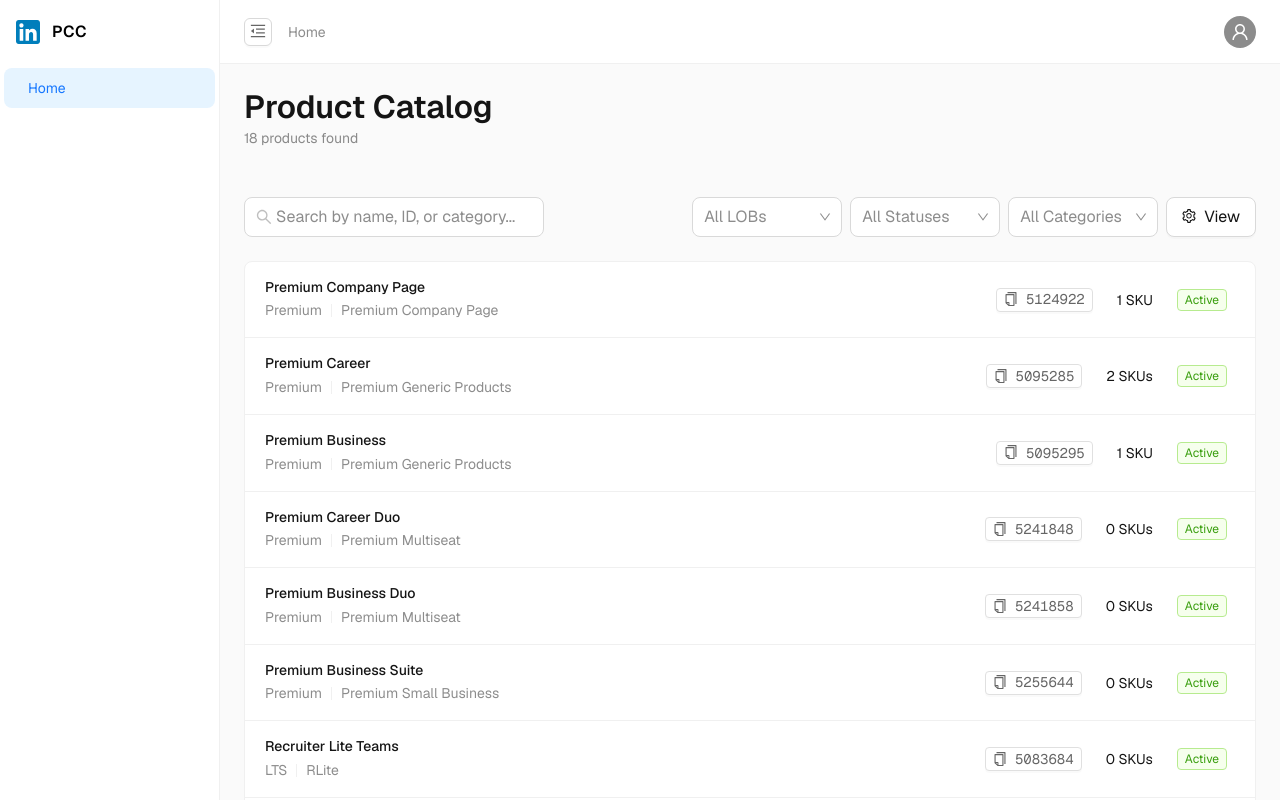
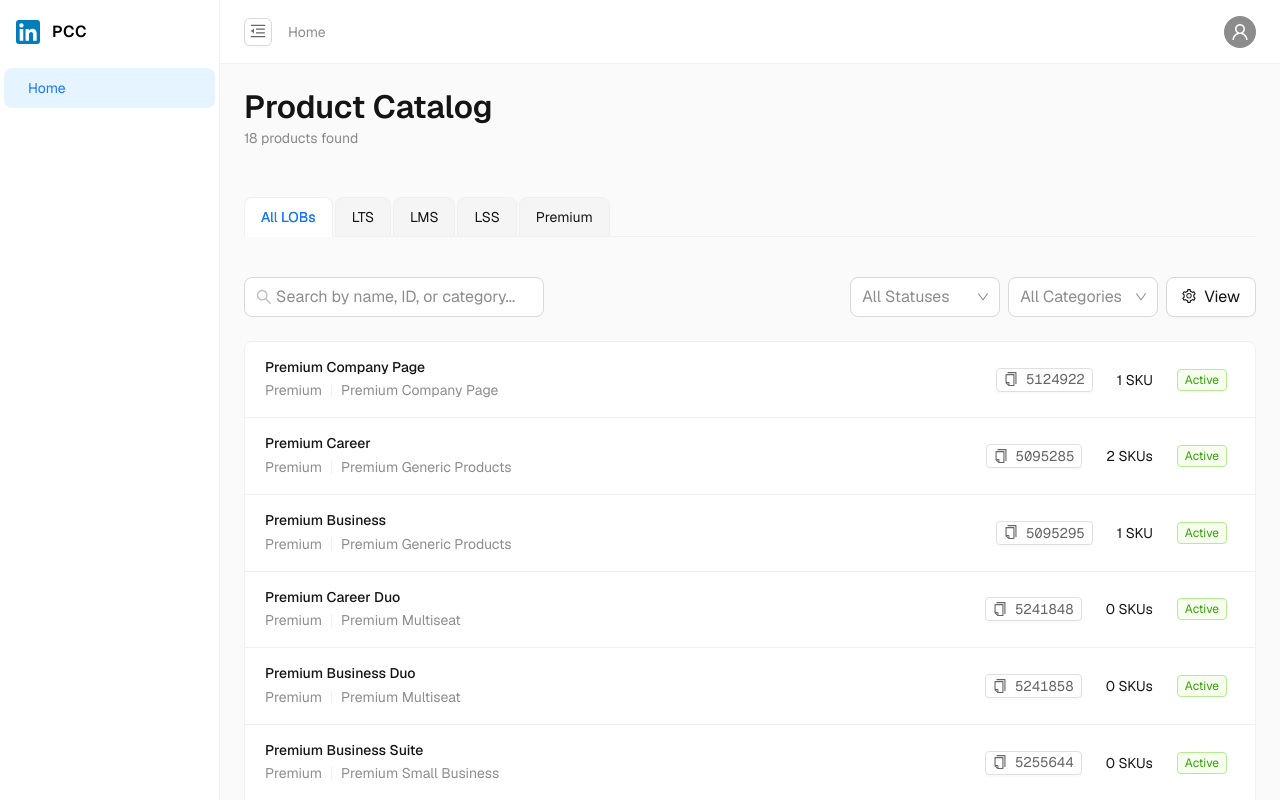
Before and after one commit to princeofshanghai/pcc-design, a React (Vite) app: page / in a window 1280 px wide. Shown: the top 800 px of the page. Built offline with nearby package versions, Linux system fonts and the light colour scheme.

Commit message:
Enhance Home page filtering functionality: Added LOB tabs for improved product categorization and updated category filtering logic. Streamlined the FilterDropdown options to reflect selected LOB, enhancing user experience and product display management.

```diff
--- a/src/pages/Home.tsx
+++ b/src/pages/Home.tsx
@@ -1,5 +1,5 @@
-import React, { useState, useMemo } from 'react';
-import { Row, Col, Space } from 'antd';
+import React, { useState, useMemo, useEffect } from 'react';
+import { Row, Col, Space, Tabs } from 'antd';
 import ProductListItem from '../components/ProductListItem';
 import { mockProducts } from '../utils/mock-data';
 import type { Product, LOB, Status } from '../utils/types';
@@ -30,6 +30,30 @@
   const [categoryFilter, setCategoryFilter] = useState<string | null>(null);
   const [groupBy, setGroupBy] = useState<string>('None');
   const [sortOrder, setSortOrder] = useState<string>('None');
+
+  const handleLobChange = (key: string) => {
+    setLobFilter(key === 'All' ? null : (key as LOB));
+  };
+
+  const categoryOptions = useMemo(() => {
+    if (lobFilter) {
+      return [...new Set(mockProducts.filter(p => p.lob === lobFilter).map(p => p.category))]
+        .map(category => ({ label: category, value: category }));
+    }
+    return CATEGORY_GROUPED_OPTIONS;
+  }, [lobFilter]);
+
+  useEffect(() => {
+    if (lobFilter) {
+      const validCategories = mockProducts
+        .filter(p => p.lob === lobFilter)
+        .map(p => p.category);
+
+      if (categoryFilter && !validCategories.includes(categoryFilter)) {
+        setCategoryFilter(null);
+      }
+    }
+  }, [lobFilter]);
 
   const sortedProducts = useMemo(() => {
     let products = mockProducts;
@@ -76,6 +100,11 @@
         subtitle={`${productCount} product${productCount !== 1 ? 's' : ''} found`}
       />
 
+      <Tabs defaultActiveKey="All" onChange={handleLobChange} type="card">
+        <Tabs.TabPane tab="All LOBs" key="All" />
+        {LOB_OPTIONS.map(lob => <Tabs.TabPane tab={lob} key={lob} />)}
+      </Tabs>
+
       <Row gutter={[16, 16]} justify="space-between" align="bottom">
         <Col>
           <SearchBar
@@ -88,13 +117,6 @@
         <Col>
           <Space>
             <FilterDropdown
-              placeholder="All LOBs"
-              options={LOB_SELECT_OPTIONS}
-              value={lobFilter}
-              onChange={(value) => setLobFilter((value as LOB) ?? null)}
-              size="large"
-            />
-            <FilterDropdown
               placeholder="All Statuses"
               options={STATUS_SELECT_OPTIONS}
               value={statusFilter}
@@ -103,7 +125,7 @@
             />
             <FilterDropdown
               placeholder="All Categories"
-              options={CATEGORY_GROUPED_OPTIONS}
+              options={categoryOptions}
               value={categoryFilter}
               onChange={(value) => setCategoryFilter(value ?? null)}
               size="large"
```
